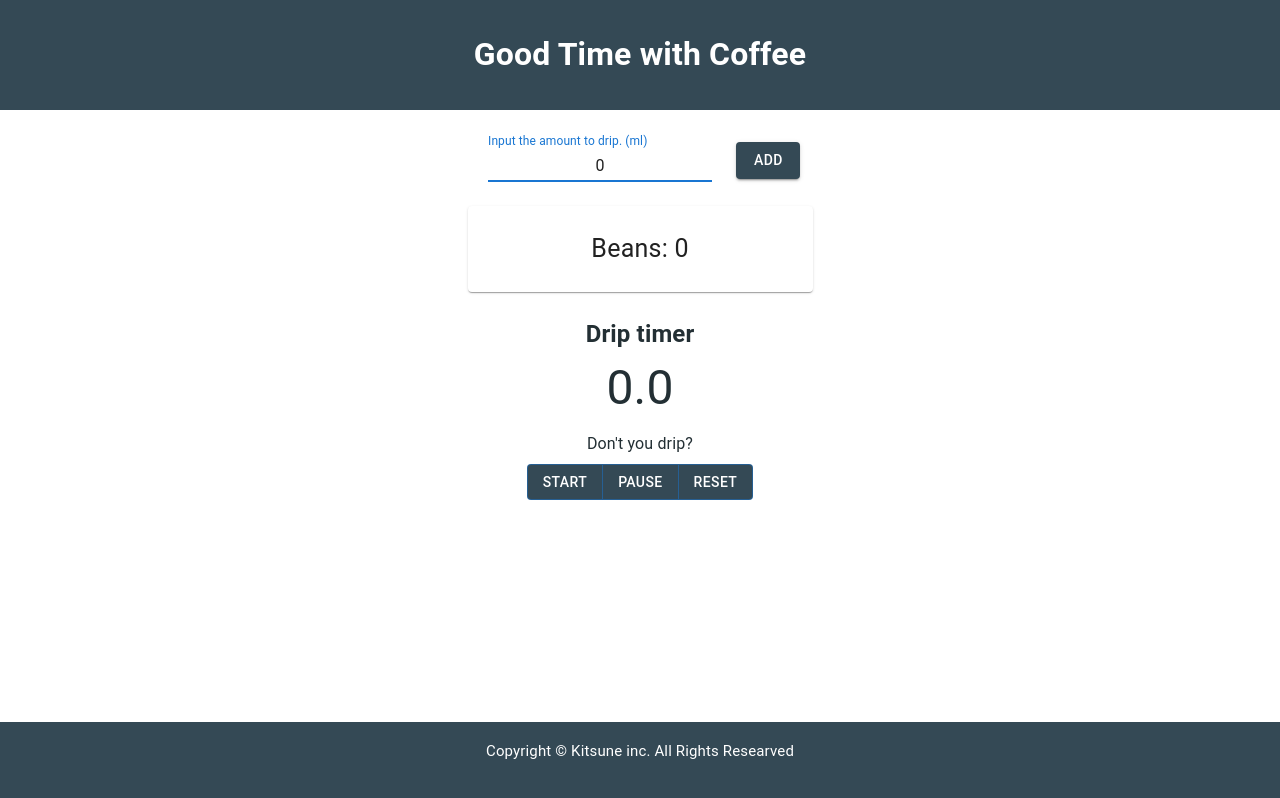
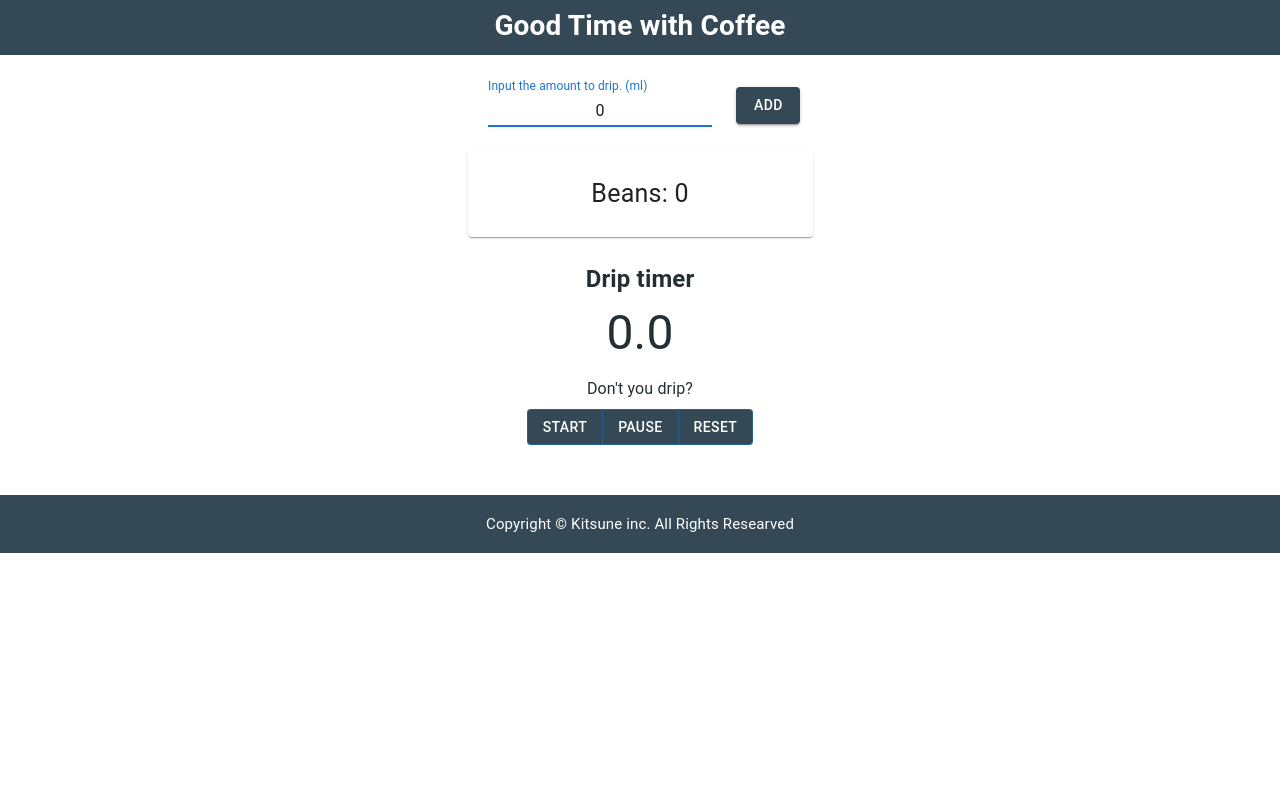
Before and after one commit to yk-mt12/good-time-with-coffee, a React (Create React App) app: page / in a window 1280 px wide. Built offline with nearby package versions, Linux system fonts and the light colour scheme.

Commit message:
fix header and footer

```diff
--- a/public/index.html
+++ b/public/index.html
@@ -6,8 +6,8 @@
     <meta name="viewport" content="width=device-width, initial-scale=1" />
     <meta name="theme-color" content="#000000" />
     <meta
-      name="description"
-      content="Web site created using create-react-app"
+      name="good time with coffee"
+      content="The bean charge is calculated and the extraction time can be checked with a timer."
     />
     <link rel="apple-touch-icon" href="%PUBLIC_URL%/logo192.png" />
     <!--
@@ -27,7 +27,7 @@
     <title>React App</title>
   </head>
   <body>
-    <noscript>You need to enable JavaScript to run this app.</noscript>
+    <noscript>The bean charge is calculated and the extraction time can be checked with a timer.</noscript>
     <div id="root"></div>
     <!--
       This HTML file is a template.
--- a/src/components/page/Footer.tsx
+++ b/src/components/page/Footer.tsx
@@ -7,13 +7,13 @@ export const Footer: VFC = memo(() => {
       style={{
         backgroundColor: "#344955",
         color: "#fff",
-        height: "60px",
+        height: "40px",
         paddingTop: "18px",
         bottom: "0px",
-        marginTop: "20px",
+        marginTop: "50px",
         marginBottom: "0px",
         fontSize: "15px",
-        position: "absolute",
+        position: "relative",
         width: "100%"
       }}
     >
--- a/src/components/page/Header.tsx
+++ b/src/components/page/Header.tsx
@@ -3,7 +3,7 @@ import React, { memo, VFC } from "react";
 
 export const Header: VFC = memo(() => {
   return (
-    <Box  style={{backgroundColor:"#344955", color:"#fff", height: "80px", paddingTop: "30px"}}>
+    <Box  style={{backgroundColor:"#344955", color:"#fff", height: "50px", paddingTop: "5px", fontSize: "14px", fontWeight: "solid"}}>
       <h1>Good Time with Coffee</h1>
     </Box>
   );
```
